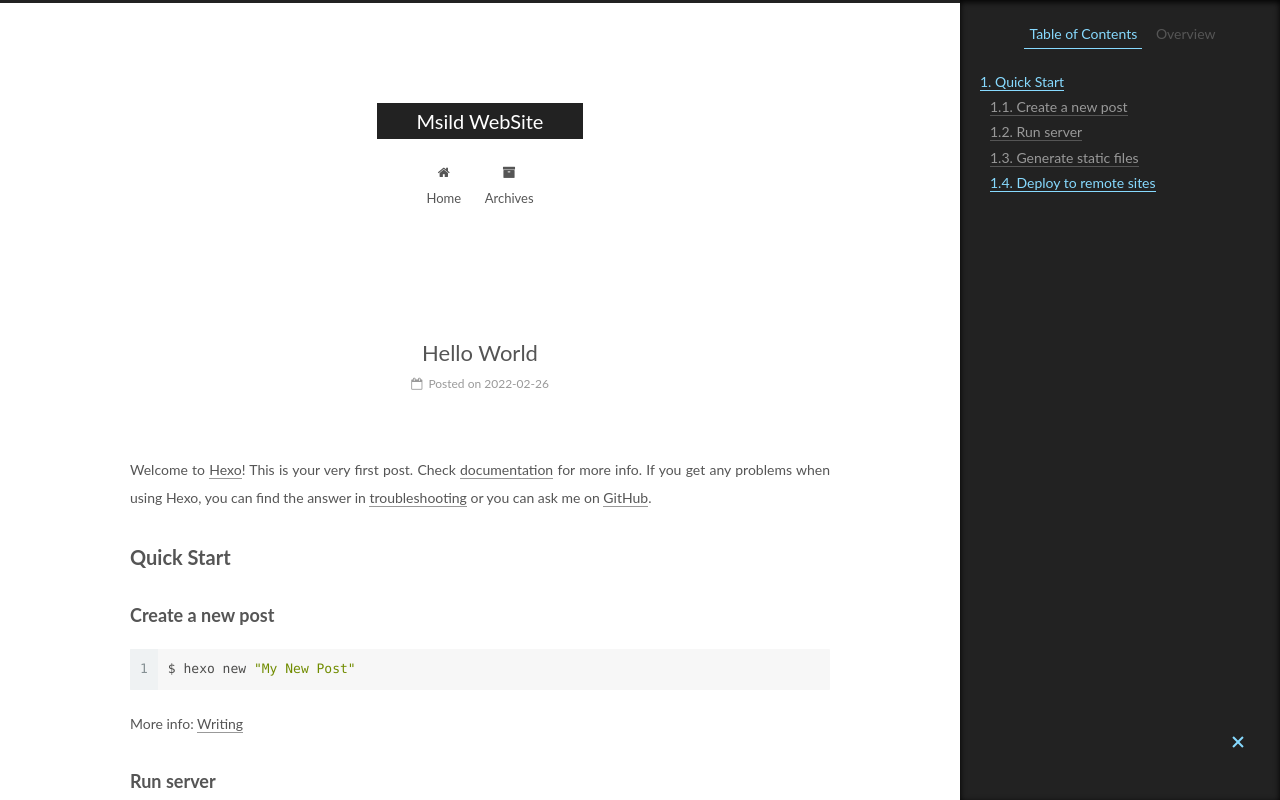
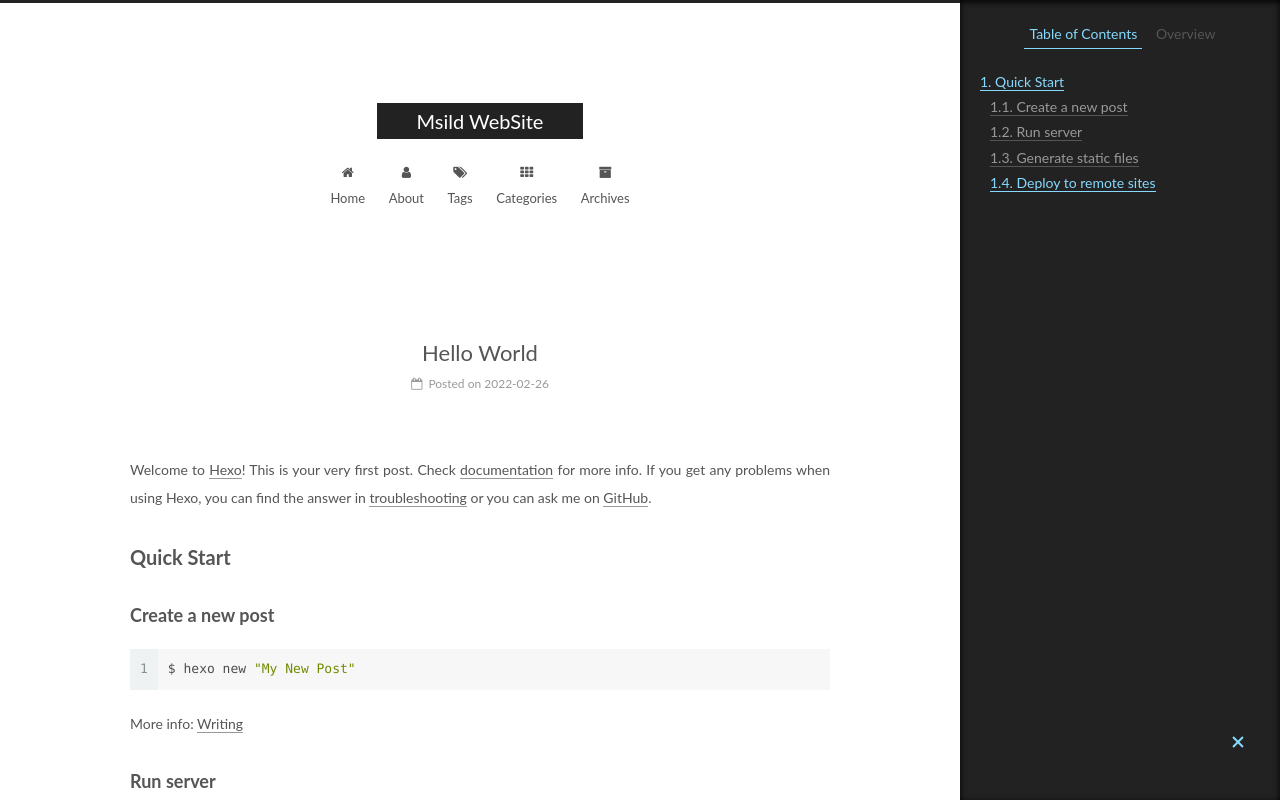
Before and after one commit to Msild/Msild.github.io, a plain HTML site: page 2022/02/26/hello-world/index.html in a window 1280 px wide. Shown: the top 800 px of the page. Drawn offline with Linux system fonts and the light colour scheme.

Commit message:
Site updated: 2022-02-27 11:04:12

```diff
--- a/2022/02/26/hello-world/index.html
+++ b/2022/02/26/hello-world/index.html
@@ -186,6 +186,36 @@
               <i class="menu-item-icon fa fa-fw fa-home"></i> <br />
 
             Home
+          </a>
+        </li>
+
+
+        <li class="menu-item menu-item-about">
+          <a href="/about/%20" rel="section">
+
+              <i class="menu-item-icon fa fa-fw fa-user"></i> <br />
+
+            About
+          </a>
+        </li>
+
+
+        <li class="menu-item menu-item-tags">
+          <a href="/tags/%20" rel="section">
+
+              <i class="menu-item-icon fa fa-fw fa-tags"></i> <br />
+
+            Tags
+          </a>
+        </li>
+
+
+        <li class="menu-item menu-item-categories">
+          <a href="/categories/%20" rel="section">
+
+              <i class="menu-item-icon fa fa-fw fa-th"></i> <br />
+
+            Categories
           </a>
         </li>
 
```
Also changed, not shown: archives/2022/02/index.html (+30 -0 lines), archives/2022/index.html (+30 -0 lines), archives/index.html (+30 -0 lines), index.html (+30 -0 lines).
